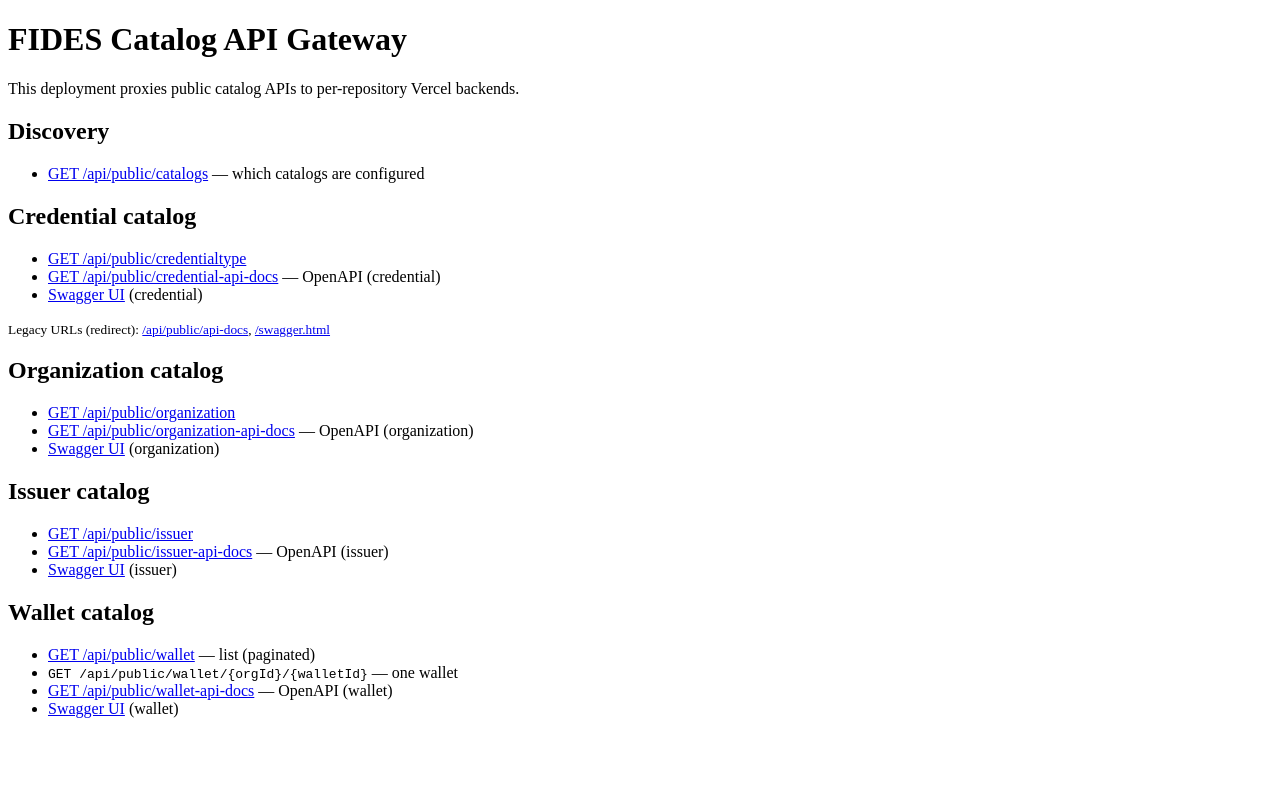
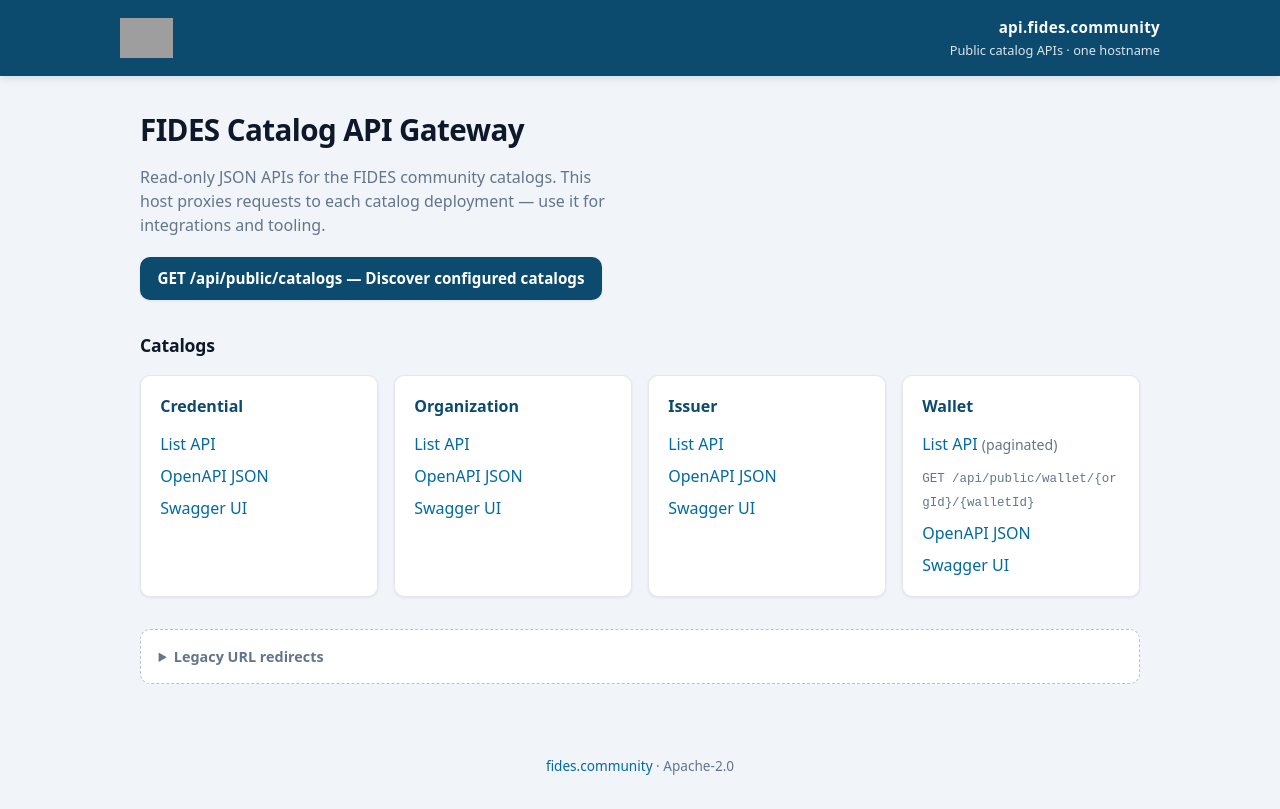
Before and after one commit to FIDEScommunity/fides-api-gateway, a website: page public/index.html in a window 1280 px wide. Drawn offline with Linux system fonts and the light colour scheme; grey boxes are pictures that could not be loaded.

Commit message:
feat(public): styled landing with blue header and FIDES logo
Add gateway.css, hero CTA, catalog cards, legacy details. Logo from
fides.community (white on blue header).

```diff
--- /dev/null
+++ b/public/gateway.css
@@ -0,0 +1,237 @@
+/* FIDES API Gateway landing — static page only */
+
+:root {
+  --header-bg: #0c4a6e;
+  --header-text: #f8fafc;
+  --body-bg: #f1f5f9;
+  --card-bg: #ffffff;
+  --text: #0f172a;
+  --text-muted: #64748b;
+  --link: #0369a1;
+  --link-hover: #0c4a6e;
+  --radius: 10px;
+  --shadow: 0 1px 3px rgba(15, 23, 42, 0.08);
+}
+
+*,
+*::before,
+*::after {
+  box-sizing: border-box;
+}
+
+body {
+  margin: 0;
+  font-family: system-ui, -apple-system, "Segoe UI", Roboto, Ubuntu, sans-serif;
+  font-size: 16px;
+  line-height: 1.5;
+  color: var(--text);
+  background: var(--body-bg);
+}
+
+.site-header {
+  background: var(--header-bg);
+  color: var(--header-text);
+  padding: 1rem 1.25rem;
+  box-shadow: 0 2px 8px rgba(15, 23, 42, 0.12);
+}
+
+.header-inner {
+  max-width: 1040px;
+  margin: 0 auto;
+  display: flex;
+  flex-wrap: wrap;
+  align-items: center;
+  gap: 1rem 1.5rem;
+}
+
+.site-header .logo-link {
+  display: inline-flex;
+  align-items: center;
+  line-height: 0;
+}
+
+.site-header .logo {
+  height: 40px;
+  width: auto;
+  max-width: min(220px, 55vw);
+  display: block;
+}
+
+.header-meta {
+  display: flex;
+  flex-direction: column;
+  gap: 0.15rem;
+  margin-left: auto;
+  text-align: right;
+}
+
+.header-host {
+  font-size: 0.95rem;
+  font-weight: 600;
+  letter-spacing: 0.02em;
+}
+
+.header-tagline {
+  font-size: 0.8rem;
+  opacity: 0.88;
+}
+
+main {
+  max-width: 1040px;
+  margin: 0 auto;
+  padding: 2rem 1.25rem 3rem;
+}
+
+.hero {
+  margin-bottom: 2rem;
+}
+
+.hero h1 {
+  margin: 0 0 0.75rem;
+  font-size: clamp(1.5rem, 4vw, 1.85rem);
+  font-weight: 700;
+  letter-spacing: -0.02em;
+}
+
+.hero p {
+  margin: 0 0 1.25rem;
+  color: var(--text-muted);
+  max-width: 52ch;
+}
+
+.cta-primary {
+  display: inline-flex;
+  align-items: center;
+  gap: 0.5rem;
+  padding: 0.65rem 1.1rem;
+  background: var(--header-bg);
+  color: #fff !important;
+  text-decoration: none;
+  font-weight: 600;
+  font-size: 0.95rem;
+  border-radius: var(--radius);
+  box-shadow: var(--shadow);
+  transition: background 0.15s ease, transform 0.1s ease;
+}
+
+.cta-primary:hover {
+  background: #0a3d5c;
+  color: #fff !important;
+}
+
+.cta-primary:focus-visible {
+  outline: 2px solid #38bdf8;
+  outline-offset: 2px;
+}
+
+.section-title {
+  font-size: 1.1rem;
+  font-weight: 700;
+  margin: 2rem 0 1rem;
+  letter-spacing: -0.01em;
+}
+
+.card-grid {
+  display: grid;
+  grid-template-columns: repeat(auto-fit, minmax(220px, 1fr));
+  gap: 1rem;
+}
+
+.catalog-card {
+  background: var(--card-bg);
+  border-radius: var(--radius);
+  box-shadow: var(--shadow);
+  padding: 1.15rem 1.2rem;
+  border: 1px solid rgba(148, 163, 184, 0.25);
+}
+
+.catalog-card h3 {
+  margin: 0 0 0.85rem;
+  font-size: 1rem;
+  font-weight: 700;
+  color: var(--header-bg);
+}
+
+.catalog-card ul {
+  margin: 0;
+  padding: 0;
+  list-style: none;
+}
+
+.catalog-card li {
+  margin-bottom: 0.5rem;
+}
+
+.catalog-card li:last-child {
+  margin-bottom: 0;
+}
+
+.catalog-card a {
+  color: var(--link);
+  text-decoration: none;
+  font-weight: 500;
+}
+
+.catalog-card a:hover {
+  text-decoration: underline;
+  color: var(--link-hover);
+}
+
+.catalog-card code {
+  font-size: 0.78rem;
+  word-break: break-all;
+  color: var(--text-muted);
+}
+
+.text-muted {
+  color: var(--text-muted);
+  font-size: 0.88rem;
+  font-weight: 400;
+}
+
+details.legacy {
+  margin-top: 2rem;
+  padding: 1rem 1.1rem;
+  background: var(--card-bg);
+  border-radius: var(--radius);
+  border: 1px dashed rgba(100, 116, 139, 0.45);
+}
+
+details.legacy summary {
+  cursor: pointer;
+  font-weight: 600;
+  color: var(--text-muted);
+  font-size: 0.9rem;
+}
+
+details.legacy p {
+  margin: 0.75rem 0 0;
+  font-size: 0.88rem;
+  color: var(--text-muted);
+}
+
+.site-footer {
+  max-width: 1040px;
+  margin: 0 auto;
+  padding: 1.5rem 1.25rem 2rem;
+  text-align: center;
+  font-size: 0.85rem;
+  color: var(--text-muted);
+}
+
+.site-footer a {
+  color: var(--link);
+  text-decoration: none;
+}
+
+.site-footer a:hover {
+  text-decoration: underline;
+}
+
+@media (max-width: 520px) {
+  .header-meta {
+    margin-left: 0;
+    text-align: left;
+    width: 100%;
+  }
+}
--- a/public/index.html
+++ b/public/index.html
@@ -3,40 +3,86 @@
 <head>
   <meta charset="utf-8">
   <meta name="viewport" content="width=device-width, initial-scale=1">
+  <meta name="description" content="FIDES public catalog APIs on api.fides.community — credential, organization, issuer, and wallet JSON APIs with OpenAPI and Swagger.">
   <title>FIDES Catalog API Gateway</title>
+  <link rel="stylesheet" href="/gateway.css">
 </head>
 <body>
+  <header class="site-header">
+    <div class="header-inner">
+      <a href="https://fides.community/" class="logo-link" aria-label="FIDES — home">
+        <img
+          class="logo"
+          src="https://fides.community/app/uploads/2025/06/FIDES_LOGO_WHITE_01.png"
+          height="40"
+          alt="FIDES"
+        >
+      </a>
+      <div class="header-meta">
+        <span class="header-host">api.fides.community</span>
+        <span class="header-tagline">Public catalog APIs · one hostname</span>
+      </div>
+    </div>
+  </header>
+
+  <main>
+    <section class="hero">
       <h1>FIDES Catalog API Gateway</h1>
-  <p>This deployment proxies public catalog APIs to per-repository Vercel backends.</p>
-  <h2>Discovery</h2>
+      <p>
+        Read-only JSON APIs for the FIDES community catalogs. This host proxies requests to each catalog deployment — use it for integrations and tooling.
+      </p>
+      <a class="cta-primary" href="/api/public/catalogs">GET /api/public/catalogs — Discover configured catalogs</a>
+    </section>
+
+    <h2 class="section-title">Catalogs</h2>
+    <div class="card-grid">
+      <article class="catalog-card">
+        <h3>Credential</h3>
         <ul>
-    <li><a href="/api/public/catalogs">GET /api/public/catalogs</a> — which catalogs are configured</li>
+          <li><a href="/api/public/credentialtype">List API</a></li>
+          <li><a href="/api/public/credential-api-docs">OpenAPI JSON</a></li>
+          <li><a href="/swagger-credentialtype.html">Swagger UI</a></li>
         </ul>
-  <h2>Credential catalog</h2>
+      </article>
+      <article class="catalog-card">
+        <h3>Organization</h3>
         <ul>
-    <li><a href="/api/public/credentialtype">GET /api/public/credentialtype</a></li>
-    <li><a href="/api/public/credential-api-docs">GET /api/public/credential-api-docs</a> — OpenAPI (credential)</li>
-    <li><a href="/swagger-credentialtype.html">Swagger UI</a> (credential)</li>
+          <li><a href="/api/public/organization">List API</a></li>
+          <li><a href="/api/public/organization-api-docs">OpenAPI JSON</a></li>
+          <li><a href="/swagger-organization.html">Swagger UI</a></li>
         </ul>
-  <p><small>Legacy URLs (redirect): <a href="/api/public/api-docs">/api/public/api-docs</a>, <a href="/swagger.html">/swagger.html</a></small></p>
-  <h2>Organization catalog</h2>
+      </article>
+      <article class="catalog-card">
+        <h3>Issuer</h3>
         <ul>
-    <li><a href="/api/public/organization">GET /api/public/organization</a></li>
-    <li><a href="/api/public/organization-api-docs">GET /api/public/organization-api-docs</a> — OpenAPI (organization)</li>
-    <li><a href="/swagger-organization.html">Swagger UI</a> (organization)</li>
+          <li><a href="/api/public/issuer">List API</a></li>
+          <li><a href="/api/public/issuer-api-docs">OpenAPI JSON</a></li>
+          <li><a href="/swagger-issuer.html">Swagger UI</a></li>
         </ul>
-  <h2>Issuer catalog</h2>
+      </article>
+      <article class="catalog-card">
+        <h3>Wallet</h3>
         <ul>
-    <li><a href="/api/public/issuer">GET /api/public/issuer</a></li>
-    <li><a href="/api/public/issuer-api-docs">GET /api/public/issuer-api-docs</a> — OpenAPI (issuer)</li>
-    <li><a href="/swagger-issuer.html">Swagger UI</a> (issuer)</li>
+          <li><a href="/api/public/wallet">List API</a> <span class="text-muted">(paginated)</span></li>
+          <li><code>GET /api/public/wallet/{orgId}/{walletId}</code></li>
+          <li><a href="/api/public/wallet-api-docs">OpenAPI JSON</a></li>
+          <li><a href="/swagger-wallet.html">Swagger UI</a></li>
         </ul>
-  <h2>Wallet catalog</h2>
-  <ul>
-    <li><a href="/api/public/wallet">GET /api/public/wallet</a> — list (paginated)</li>
-    <li><code>GET /api/public/wallet/{orgId}/{walletId}</code> — one wallet</li>
-    <li><a href="/api/public/wallet-api-docs">GET /api/public/wallet-api-docs</a> — OpenAPI (wallet)</li>
-    <li><a href="/swagger-wallet.html">Swagger UI</a> (wallet)</li>
-  </ul>
+      </article>
+    </div>
+
+    <details class="legacy">
+      <summary>Legacy URL redirects</summary>
+      <p>
+        <a href="/api/public/api-docs">/api/public/api-docs</a> and
+        <a href="/swagger.html">/swagger.html</a> redirect to the credential catalog OpenAPI and Swagger (308).
+      </p>
+    </details>
+  </main>
+
+  <footer class="site-footer">
+    <a href="https://fides.community/">fides.community</a>
+    · Apache-2.0
+  </footer>
 </body>
 </html>
```
Lines whose indentation alone changed are shown as unchanged.
